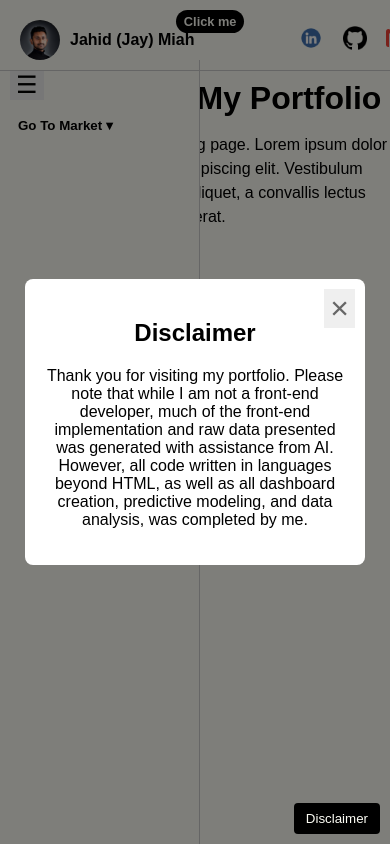
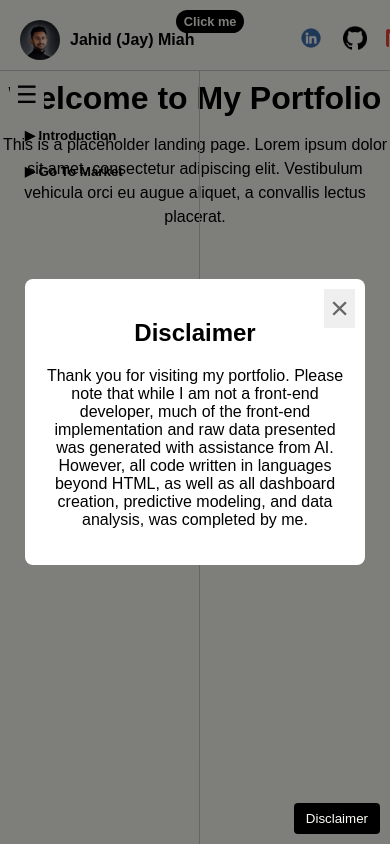
Before and after one commit to jahidhmiah/jahidhmiah.github.io, a plain HTML site: page index.html in a window 390 px wide. Drawn offline with Linux system fonts and the light colour scheme.

Commit message:
create more dropdowns and make dropdowns repeatable. testing to see if dynamic button works

```diff
--- a/index.html
+++ b/index.html
@@ -13,8 +13,22 @@
       <button class="toggle-btn" id="toggleSidebar">☰</button>
       <ul>
         <li>
-          <button class="dropdown-btn" id="gtmDropdown">Go To Market ▾</button>
-          <ul class="dropdown-container" id="gtmContainer">
+          <button class="dropdown-btn">
+            <span class="arrow">▶</span>
+            Introduction
+          </button>
+          <ul class="dropdown-container">
+            <li><a href="#" class="dynamic-link" data-page="pages/landing.html">Landing Page</a></li>
+            <li><a href="#" class="dynamic-link" data-page="pages/resume.html">Resume</a></li>
+            <li><a href="#" class="dynamic-link" data-page="pages/ContactMe.html">Contact Me</a></li>
+          </ul>
+        </li>
+        <li>
+          <button class="dropdown-btn">
+            <span class="arrow">▶</span>
+            Go To Market
+          </button>
+          <ul class="dropdown-container">
             <li><a href="#" class="dynamic-link" data-page="marketing.html">Marketing</a></li>
             <li><a href="#" class="dynamic-link" data-page="sales.html">Sales</a></li>
             <li><a href="#" class="dynamic-link" data-page="customer-success.html">Customer Success</a></li>
@@ -82,11 +96,15 @@
         // Sidebar collapse/expand
         document.getElementById('toggleSidebar').addEventListener('click', () => document.body.classList.toggle('collapsed'));
 
-        // GTM dropdown toggle
-        document.getElementById('gtmDropdown').addEventListener('click', () => {
-          const container = document.getElementById('gtmContainer');
-          container.style.display = container.style.display === 'block' ? 'none' : 'block';
-          container.classList.toggle('open');
+        //Dropdown toggle
+        document.querySelectorAll('.dropdown-btn').forEach(btn => {
+        const container = btn.nextElementSibling;  // the <ul> right after the button
+
+        btn.addEventListener('click', () => {
+          btn.classList.toggle('open');         // rotate this button’s arrow
+          container.classList.toggle('open');   // slide this menu open/closed
+        });
+
         });
 
 
@@ -117,6 +135,7 @@
             });
         });
       });
+
     </script>
   </body>
 </html>
--- a/styles.css
+++ b/styles.css
@@ -9,11 +9,10 @@ html, body {
 /* Sidebar styles */
 .sidebar {
   position: fixed;
-  top: 60px;          /* adjusted to fill gap after nav removal */
+  top: 70px;          /* adjusted to fill gap after nav removal */
   left: 0;
   bottom: 0;
   width: 200px;
-  background-color: #fdfdf5;
   border-right: 1px solid #ccc;
   padding: 10px;
   box-sizing: border-box;
@@ -26,6 +25,7 @@ body.collapsed .sidebar ul { display: none; }
 .toggle-btn {
   display: block;
   margin-bottom: 10px;
+  background-color: #fdfdf5;
   border: none;
   font-size: 1.5rem;
   cursor: pointer;
@@ -53,24 +53,32 @@ body.collapsed .sidebar ul { display: none; }
   margin: 0;
   max-height: 0;
   overflow: hidden;
-  transition: max-height 0.5s ease-out;
+  transition: max-height 0.2s ease-out;
 }
 .dropdown-container.open {
   max-height: 500px; /* Or something large enough to fit the content */
+  transition: max-height 0.5s ease-out;
 }
 .dropdown-container li a {
   display: block;
-  padding: 6px 0;
+  padding: 6px 0 6px 15px;
   color: #000;
   text-decoration: none;
-  box-shadow: 0 0 0 rgba(0,0,0,0);
 }
 .dropdown-container li a:hover {
   background-color: #E0E0E0;
   border-radius: 12px;
-  box-shadow: 0 4px 12px rgba(0, 0, 0, 0.15);
 }
-
+.arrow {
+  display: inline-block;
+  margin-left: 0.5em;
+  transition: transform 0.3s ease;
+  /* starting arrow points right (0°) */
+  transform: rotate(0deg);
+}
+.dropdown-btn.open .arrow {
+  transform: rotate(90deg);
+}
 /* Header */
 .top-bar {
   position: fixed;
```
Also changed, not shown: pages/landing.html (added, +4 -0 lines).
